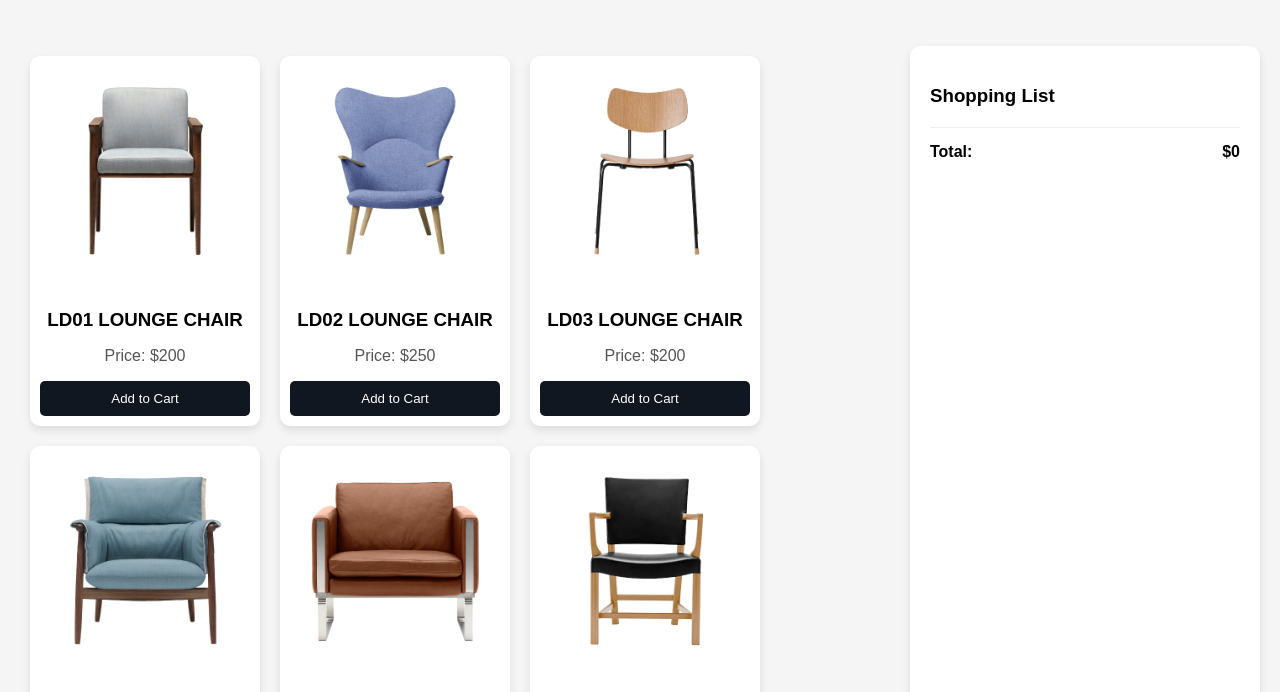
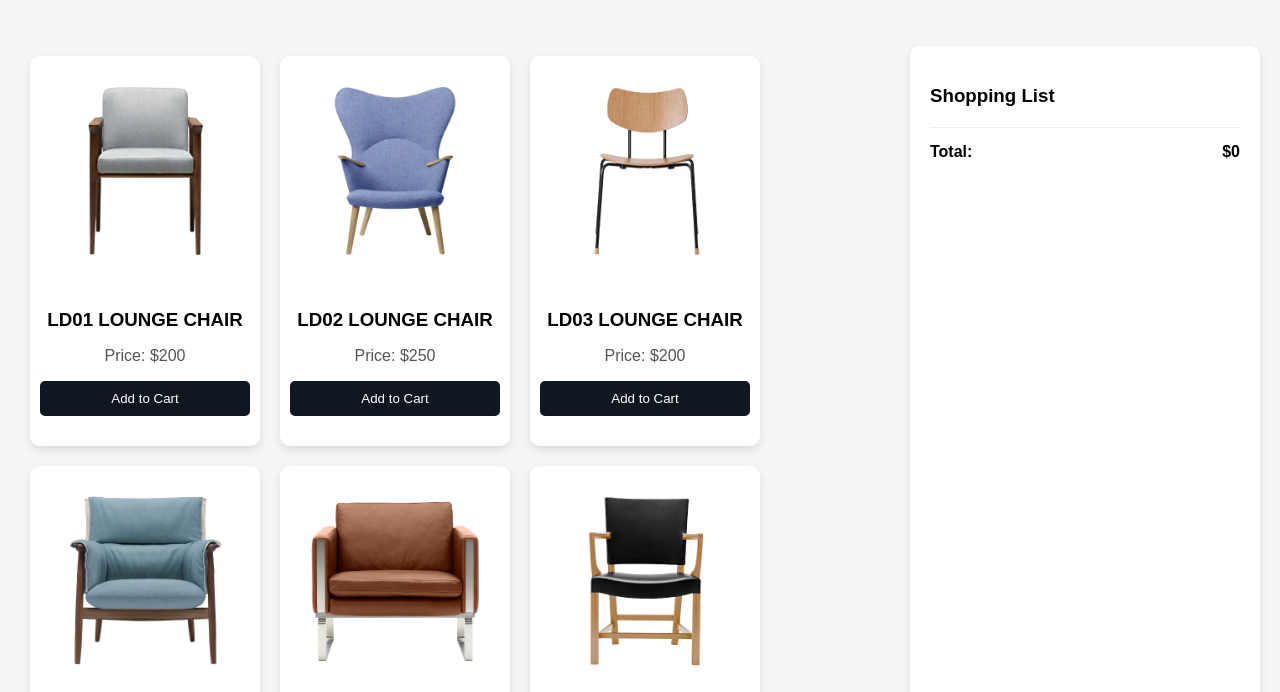
Before and after one commit to mferid7878/Basket, a plain HTML site: page index.html in a window 1280 px wide. Shown: the part 108-800 px from the top of the page. Drawn offline with Linux system fonts and the light colour scheme.

Commit message:
{commit_message}

```diff
--- a/assets/css/style.css
+++ b/assets/css/style.css
@@ -13,7 +13,8 @@ body {
 #cardWrapper {
     display: flex;
     flex-wrap: wrap;
-    width: 70%; /* Fixed width to keep cards visible */
+    align-content: flex-start;
+    width: 70%;
 }
 
 nav {
@@ -35,6 +36,7 @@ nav >h3 {
     box-shadow: 0 4px 8px rgba(0, 0, 0, 0.1);
     text-align: center;
     width: 210px;
+    height: 370px;
 }
 
 .card>img {
@@ -118,7 +120,7 @@ nav >h3 {
     padding-top: 15px;
 }
 
-/* New styles for cart items with images */
+
 .cart-item {
     display: flex;
     align-items: center;
@@ -151,7 +153,7 @@ nav >h3 {
 
 .list_items {
     display: none;
-    max-height: 400px;
+
 }
 
 .cart-item-actions {
```
Also changed, not shown: assets/images/targaryen_logo.jpeg (added).
